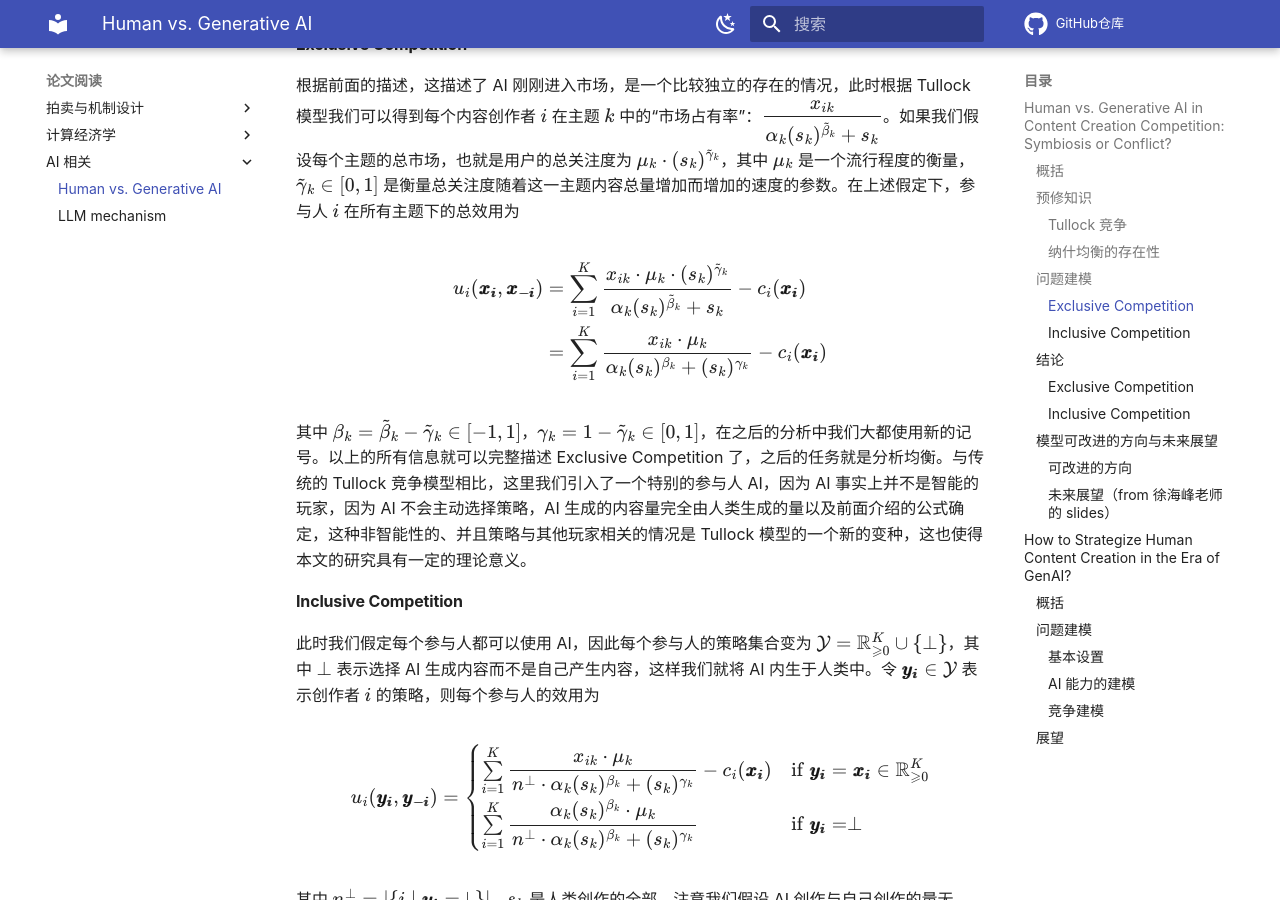
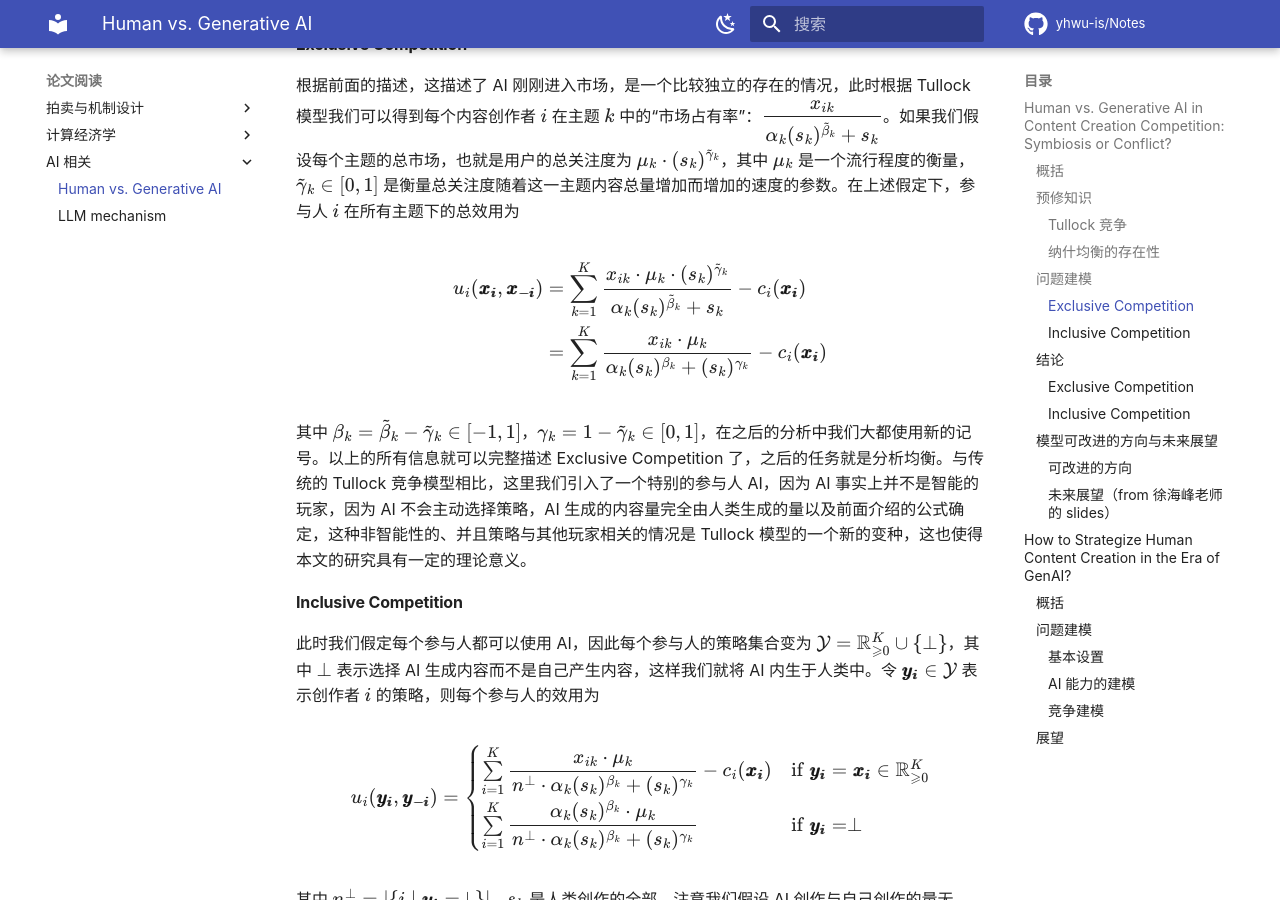
Before and after one commit to yhwu-is/Notes, an MkDocs documentation site: the page built from docs/paper/ai/human-ai.md, in a window 1280 px wide and 900 px high, scrolled down 2471 px. Built offline with MkDocs 1.6.1 and Material for MkDocs 9.7.7, drawn with Linux system fonts in a browser that asks for light colours; comment, search, counter and statistics services are not loaded; some of the changed text lies outside the part shown.

Commit message:
docs: 更新架构

```diff
--- a/docs/paper/ai/human-ai.md
+++ b/docs/paper/ai/human-ai.md
@@ -40,8 +40,8 @@
 根据前面的描述，这描述了 AI 刚刚进入市场，是一个比较独立的存在的情况，此时根据 Tullock 模型我们可以得到每个内容创作者 $i$ 在主题 $k$ 中的“市场占有率”：$\dfrac{x_{ik}}{\alpha_k(s_k)^{\tilde{\beta}_k}+s_k}$。如果我们假设每个主题的总市场，也就是用户的总关注度为 $\mu_k \cdot (s_k)^{\tilde{\gamma}_k}$，其中 $\mu_k$ 是一个流行程度的衡量，$\tilde{\gamma}_k \in [0,1]$ 是衡量总关注度随着这一主题内容总量增加而增加的速度的参数。在上述假定下，参与人 $i$ 在所有主题下的总效用为
 
 $$\begin{align}
-    u_i(\pmb{x_i},\pmb{x_{-i}}) &= \sum\limits_{i=1}^K \dfrac{x_{ik} \cdot \mu_k \cdot (s_k)^{\tilde{\gamma}_k}}{\alpha_k(s_k)^{\tilde{\beta}_k}+s_k} - c_i(\pmb{x_i}) \\
-    &= \sum\limits_{i=1}^K \dfrac{x_{ik} \cdot \mu_k}{\alpha_k(s_k)^{\beta_k}+(s_k)^{\gamma_k}} - c_i(\pmb{x_i})
+    u_i(\pmb{x_i},\pmb{x_{-i}}) &= \sum\limits_{k=1}^K \dfrac{x_{ik} \cdot \mu_k \cdot (s_k)^{\tilde{\gamma}_k}}{\alpha_k(s_k)^{\tilde{\beta}_k}+s_k} - c_i(\pmb{x_i}) \\
+    &= \sum\limits_{k=1}^K \dfrac{x_{ik} \cdot \mu_k}{\alpha_k(s_k)^{\beta_k}+(s_k)^{\gamma_k}} - c_i(\pmb{x_i})
 \end{align}$$
 
 其中 $\beta_k = \tilde{\beta}_k - \tilde{\gamma}_k \in [-1,1]$，$\gamma_k = 1 - \tilde{\gamma}_k \in [0,1]$，在之后的分析中我们大都使用新的记号。以上的所有信息就可以完整描述 Exclusive Competition 了，之后的任务就是分析均衡。与传统的 Tullock 竞争模型相比，这里我们引入了一个特别的参与人 AI，因为 AI 事实上并不是智能的玩家，因为 AI 不会主动选择策略，AI 生成的内容量完全由人类生成的量以及前面介绍的公式确定，这种非智能性的、并且策略与其他玩家相关的情况是 Tullock 模型的一个新的变种，这也使得本文的研究具有一定的理论意义。
@@ -84,7 +84,7 @@
 观察 $\eqref{EX}$ 式，我们可以发现，$\beta$ 并没有出现在式子中，只有 $\alpha$ 出现了，这表明**人类的创作此时受到 AI 创作的影响只是常数级别的，因此我们可以看到人类与 AI 共生的可能性**。更进一步地，我们假设所有人类的创作成本系数都在一个值 $c$ 附近，那么 $||\pmb{c^{-1}}||_{\frac{1}{\rho-1}}$ 约等于 $c^{-1}n^{\rho-1}$，$\eqref{EX}$ 式可以简化为 $s^* = O\left(\left(\dfrac{\mu}{cn^\gamma}\right)^\omega n\right)$，其中 $\omega = \dfrac{1}{\rho+\gamma-1}$。因此当用户关注度 $\mu$ 的增长比成本、人数的综合值 $cn^\gamma$ 的增长更快时，总创作会增多，因此**用户关注度的提高和成本的降低都是关键的提升总创作数量的方式**。
 
 #### Inclusive Competition
-很遗憾，尽管 Exclusive Competition 中纯策略纳什均衡存在且唯一，但 Inclusive Competition 的场景下纯策略纳什 均衡可能不存在。我们需要将条件放宽到成本函数可分，即我们研究 1-D 竞争，此时在一定条件下纯策略纳什均衡是存在（但不一定唯一）：
+很遗憾，尽管 Exclusive Competition 中纯策略纳什均衡存在且唯一，但 Inclusive Competition 的场景下纯策略纳什均衡可能不存在。我们需要将条件放宽到成本函数可分，即我们研究 1-D 竞争，此时在一定条件下纯策略纳什均衡是存在（但不一定唯一）：
 
 !!! 定理
     在 Inclusive Competition 的场景下，假定参与人 $1,\cdots,n$ 按照成本系数 $c_1 \leqslant \cdots \leqslant c_n$ 的顺序排列。如果 $\tilde{\beta}+\tilde{\gamma} \geqslant 1$，纯策略纳什均衡存在（不一定唯一），具有形式 $\pmb{y^*} = (x_1,\cdots,x_{n-m},\perp,\cdots,\perp)$，即创作成本最高的 $m$ 个人类创作者会选择使用 AI 生成创作。
--- a/mkdocs.yml
+++ b/mkdocs.yml
@@ -1,6 +1,10 @@
 site_name: yhwu_is's Notes
 site_url: https://yhwu-is.github.io/Notes
 site_author: yhwu_is
+site_description: yhwu_is's Notes
+repo_name: yhwu-is/Notes
+repo_url: https://github.com/yhwu-is/Notes
+edit_uri: tree/main/docs
 
 theme:
   name: material
@@ -37,9 +41,6 @@
     repo: fontawesome/brands/github #右上角图标
   font: false
 
-edit_uri: edit/main/docs # 编辑按钮跳转的链接
-repo_url: https://github.com/yhwu-is/Notes # 右上角点击跳转的链接
-repo_name: GitHub仓库 # 右上角的名字
 nav:
   - Welcome: index.md
   - 数学:
```
Also changed, not shown: other parts of docs/paper/ai/human-ai.md (+1 -1 lines), docs/tcs/optimization/basic.md (+1 -1 lines), docs/assets/images/tcs/optimization/basic/extreme.png (renamed from docs/tcs/optimization/asset/extreme.png).
